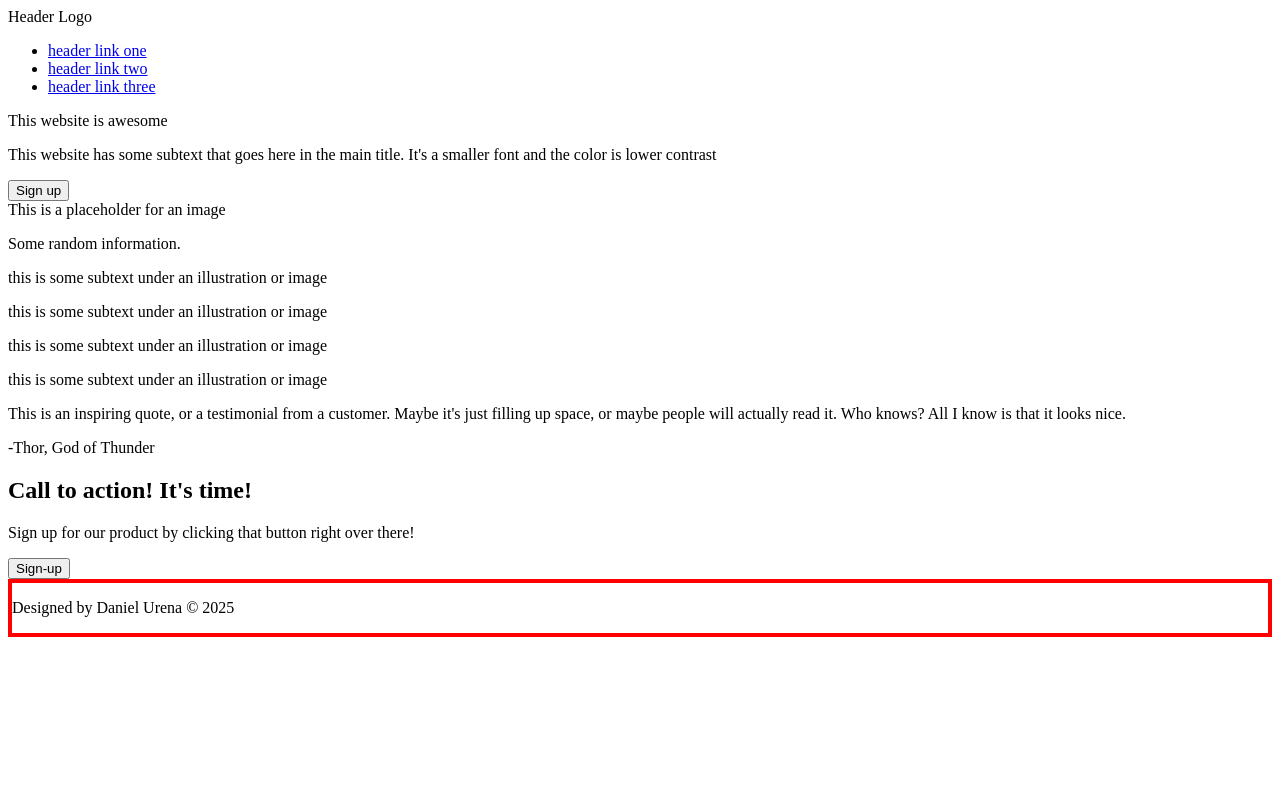
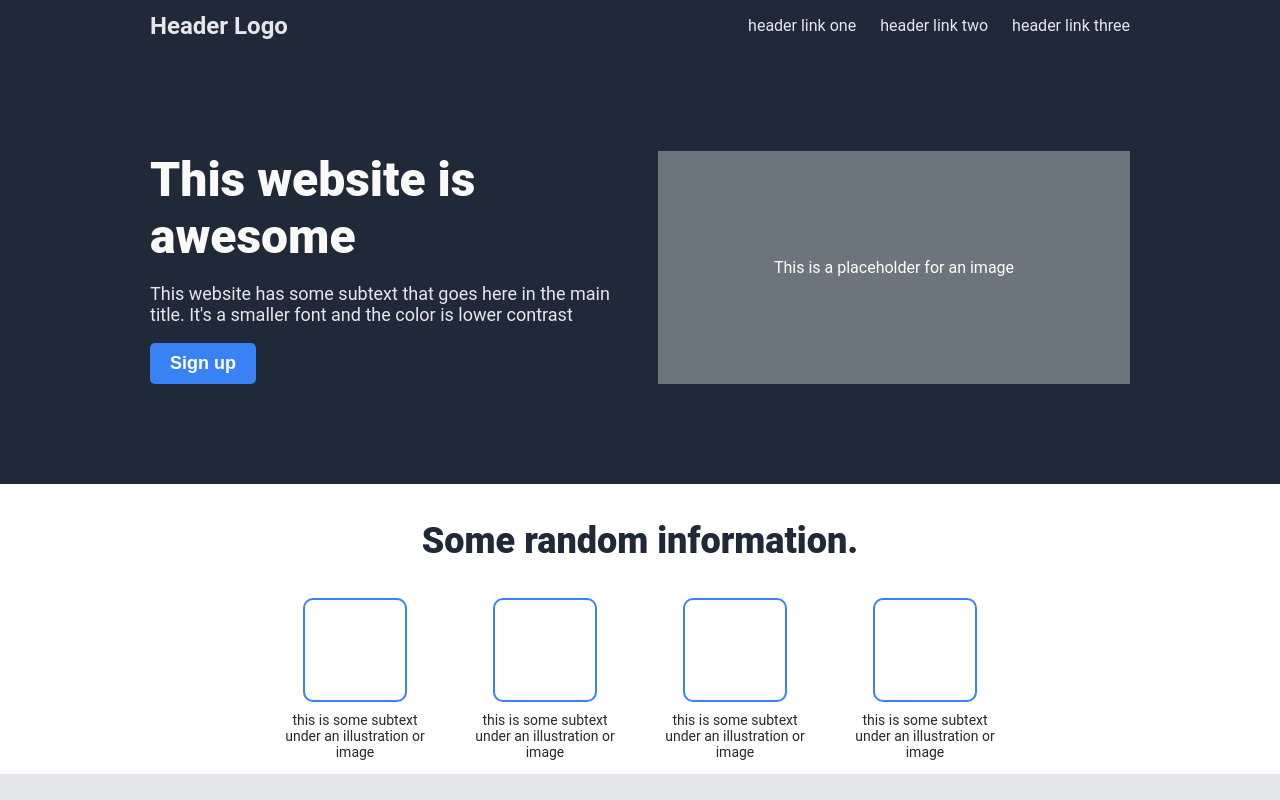
Before and after one commit to WuffyGG/landing-page, a plain HTML site: page index.html in a window 1280 px wide. Shown: the top 800 px of the page. Drawn offline with Linux system fonts and the light colour scheme.

Commit message:
Update style.css

```diff
--- a/style.css
+++ b/style.css
@@ -1,19 +1,181 @@
 /*----style.css----*/
 
-* {
-    box-sizing: border-box;
+body {
+    display: flex;
+    flex-direction: column;
+    margin: 0;
 }
-
-header, footer, main {
-    border: 4px solid red;
+.header {
+    font-family: 'Roboto', sans-serif;
+    background-color: #1F2937;
+    padding: 0px 150px;
+    padding-bottom: 100px;
 }
-
-section {
-    border: 4px solid lime;
+.main-text {
+    font-size: 48px;
+    color: #F9FAF8;
+    font-weight: 900;
+    margin-bottom: 0;
+    margin-top: 0;
 }
-
-.inner-column {
-    display: block;
-    border: 4px solid orange;
-    padding: 10px;
+.subtext {
+    font-size: 18px;
+    color: #E5E7EB;
 }
+ul {
+    list-style: none; /* Removes bullet points */
+    display: flex;
+    gap: 24px;
+}
+a {
+    text-decoration: none; /* Removes underline from links */
+    color: #E5E7EB;
+}
+.header-logo {
+    font-size: 24px;
+    color: #E5E7EB;
+    font-weight: bold;
+}
+.container-1 {
+    display: flex;
+    justify-content: space-between;
+    align-items: center;
+    margin-bottom: 100px;
+}
+.text-content {
+    display: flex;
+    flex-direction: column;
+    flex: 1;
+    align-items: flex-start;
+}
+.container-2 {
+    display: flex;
+    justify-content: space-between;
+    align-items: center;
+    gap: 36px;
+}
+.image-placeholder {
+    display: flex;
+    flex: 1;
+}
+button {
+    background-color: #3882F6;
+    color: white;
+    font-size: 18px;
+    font-weight: bold;
+    padding: 10px 20px;
+    border: none;
+    border-radius: 5px;
+    cursor: pointer;
+}
+button:hover {
+    background-color: #2862C6; /* Slightly darker on hover */
+}
+.image-placeholder {
+    background-color: #6C757D; /* Gray color */
+    display: flex;
+    align-items: center;
+    justify-content: center;
+    color: white;
+    font-size: 16px;
+    flex: 1;
+    align-self: stretch;
+}
+.title {
+    font-size: 36px;
+    color: #1F2937;
+    font-weight: 900;
+    text-align: center;
+    font-family: 'Roboto', sans-serif;
+}
+.info-container {
+    display: flex;
+    justify-content: center;
+    gap: 40px;
+    margin-top: 20px;
+}
+.info-box {
+    display: flex;
+    flex-direction: column;
+    align-items: center;
+    width: 150px;
+}
+.box {
+    width: 100px;
+    height: 100px;
+    border: 2px solid #3882F6;
+    border-radius: 10px;
+}
+.subtext1 {
+    font-size: 14px;
+    color: #262a2d;
+    text-align: center;
+    margin-top: 10px;
+    font-family: 'Roboto', sans-serif;
+}
+.quote-section {
+    display: flex;
+    flex-direction: column;
+    background-color: #E5E7EB;
+    font-size: 36px;
+    justify-content: center;
+    align-items: center;
+    padding: 40px;
+}
+.quote {
+    width: 70%;
+    font-family: 'Roboto', sans-serif;
+    font-style: italic;
+    color: #1F2937;
+    margin-bottom: 20PX;
+}
+.author {
+    width: 70%;
+    font-weight: bold;
+    font-size: 24px;
+    margin-top: 0;
+    font-family: 'Roboto', sans-serif;
+    color: #1F2937;
+    text-align: end;
+}
+.window {
+    display: flex;  /* Enables Flexbox */
+    justify-content: space-between;  /* Places text on the left, button on the right */
+    align-items: center;  /* Centers items vertically */
+    background-color: #3b82f6;  /* Blue background */
+    padding: 20px 40px;  /* Adds space inside the section */
+    border-radius: 10px;  /* Rounds corners */
+    width: 60%;  /* Makes the section responsive */
+    color: white;  /* Text color */
+    margin: 80px auto;
+}
+.cta-text {
+    display: flex;
+    flex-direction: column;
+}
+.cta-text h2 {
+    margin-bottom: 0;
+}
+.cta {
+    margin-top: 0;
+}
+.cta-button {
+    background: transparent;
+    border: 2px solid white;
+    color: white;
+    padding: 8px 16px;
+    border-radius: 5px;
+    font-size: 16px;
+    cursor: pointer;
+}
+.cta-button:hover {
+    background: white;
+    color: #3b82f6;
+}
+footer {
+    background-color: #1F2937;
+    color: white; /* White text */
+    text-align: center; /* Center text */
+    padding: 20px 0; /* Space above and below */
+    font-size: 14px; /* Adjust font size */
+}
```
